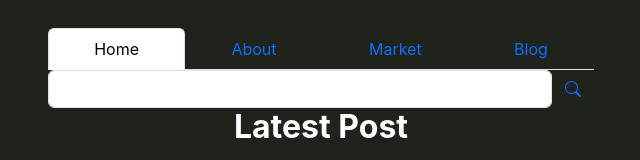
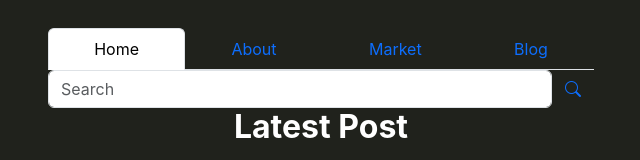
Before and after one commit to NowahS/ReHarvestApp, a React (Vite) app in the folder ReHarvest/: page /home in a window 1280 px wide. Shown: the part 130-290 px from the top of the page, without its empty margins (319-959 px from the left). Built offline with nearby package versions, Linux system fonts and the light colour scheme; no server answers; the database is empty.

Commit message:
latest posts fixed

```diff
--- a/ReHarvest/src/pages/Home.jsx
+++ b/ReHarvest/src/pages/Home.jsx
@@ -26,9 +26,9 @@ function Home(){
       showPosts();
     }, []);
 
-    const[query, setQuery] = useState(' ')
+    const[searchQuery, setSearchQuery] = useState(' ')
     const handleSearch = () => {
-        console.log('Searching for:', query)
+        console.log('Searching for:', searchQuery)
     }
 
     const handleVegan= () => {
@@ -71,7 +71,7 @@ function Home(){
                 placeholder= "Search"
                 className="mr-sm-2"
                 value={query}
-                onChange={(e) => setQuery(e.target.value)}
+                onChange={(e) => setSearchQuery(e.target.value)}
             />
             <Button variant= "link" onClick={handleSearch}>
               <i className= "bi bi-search"></i>
@@ -126,7 +126,7 @@ function Home(){
             initialLikes={15}
             initialComments={[]}
             />
-          <div>
+          <div style={{ backgroundColor: 'white', color: 'black' }}>
             {posts.map((post) => (
               <div key={post.id} style={{ marginBottom: "10px" }}>
                 <h3>{post.title}</h3>
```
